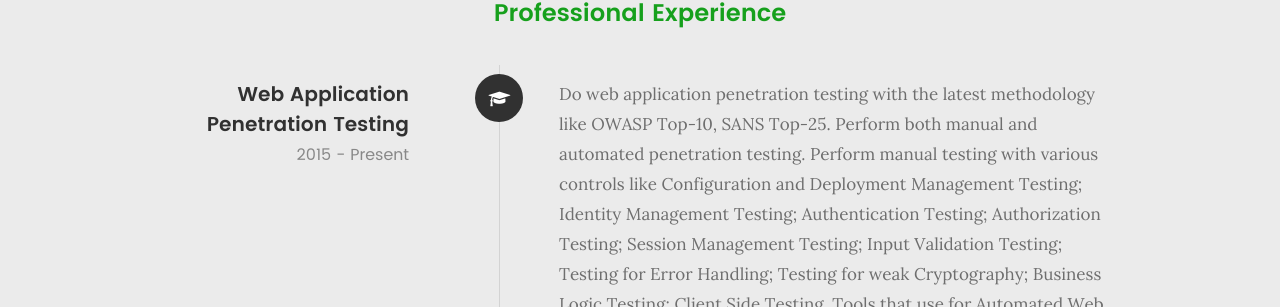
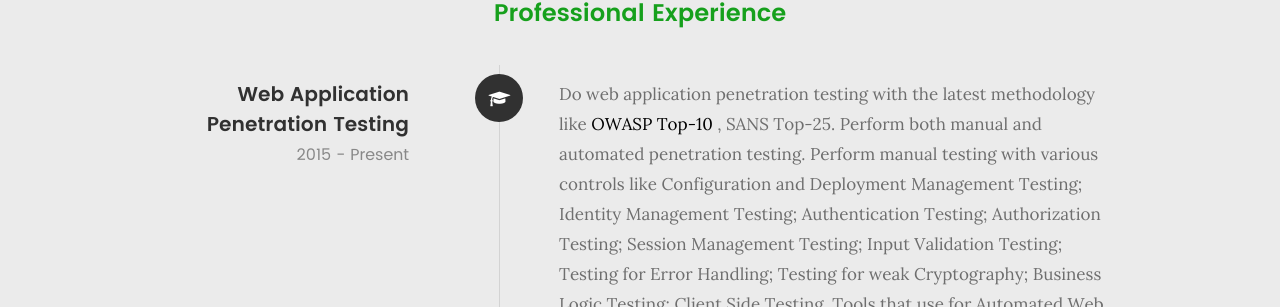
Before and after one commit to SandeepSainiProgrammer/portfolio, a Jekyll site: the page built from index.html, in a window 1280 px wide and 900 px high, scrolled down 2312 px. Shown: the part 176-483 px from the top of the window. Built offline with Jekyll 4.4.1, drawn with Linux system fonts in a browser that asks for light colours; some web fonts are replaced; part of the change alters nothing that is shown; some of the changed text lies outside the part shown.

```diff
--- a/index.html
+++ b/index.html
@@ -185,7 +185,7 @@ permalink: /
 
 					<div class="timeline-content">
 						<!--<h4>Awesome Studio</h4>-->
-						<p>Do web application penetration testing with the latest methodology like OWASP Top-10, SANS Top-25. Perform both manual and automated penetration testing. Perform manual testing with various controls like Configuration and Deployment Management Testing; Identity Management Testing; Authentication Testing; Authorization Testing; Session Management Testing; Input Validation Testing; Testing for Error Handling; Testing for weak Cryptography; Business Logic Testing; Client Side Testing. Tools that use for Automated Web Penetration Testing: Acunetix, Burp-Suite, Netsparker, Nexpose, Nikto, IBM AppScan, HP fortify, W3af etc.</p>
+						<p>Do web application penetration testing with the latest methodology like <a href="OWASP top 10 https://www.owasp.org/index.php/Category:OWASP_Top_Ten_Project" target="_blank">OWASP Top-10</a> , SANS Top-25. Perform both manual and automated penetration testing. Perform manual testing with various controls like Configuration and Deployment Management Testing; Identity Management Testing; Authentication Testing; Authorization Testing; Session Management Testing; Input Validation Testing; Testing for Error Handling; Testing for weak Cryptography; Business Logic Testing; Client Side Testing. Tools that use for Automated Web Penetration Testing: Acunetix, Burp-Suite, Netsparker, Nexpose, Nikto, IBM AppScan, HP fortify, W3af etc.</p>
 					</div>
 
 				</div> <!-- /timeline-block -->
```
